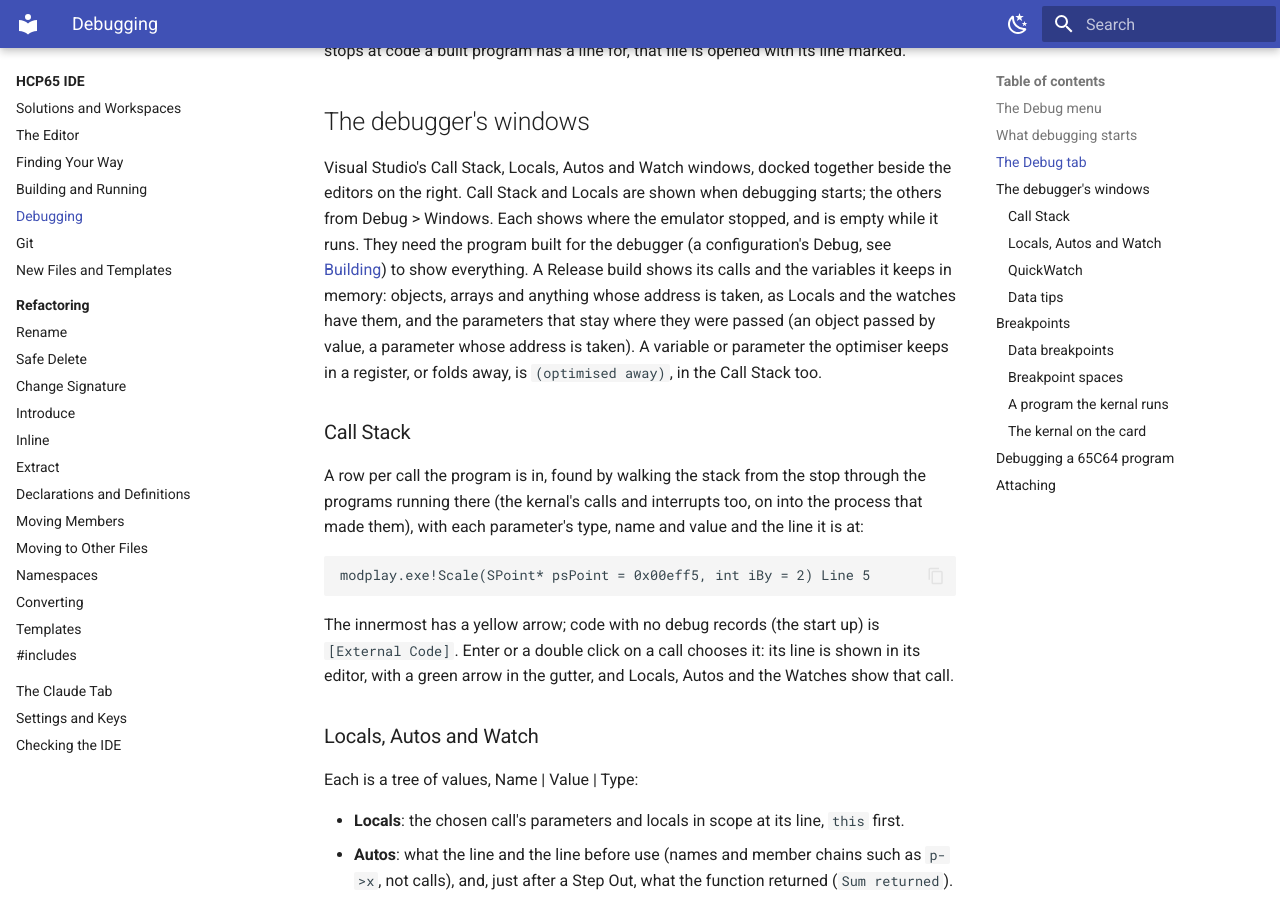
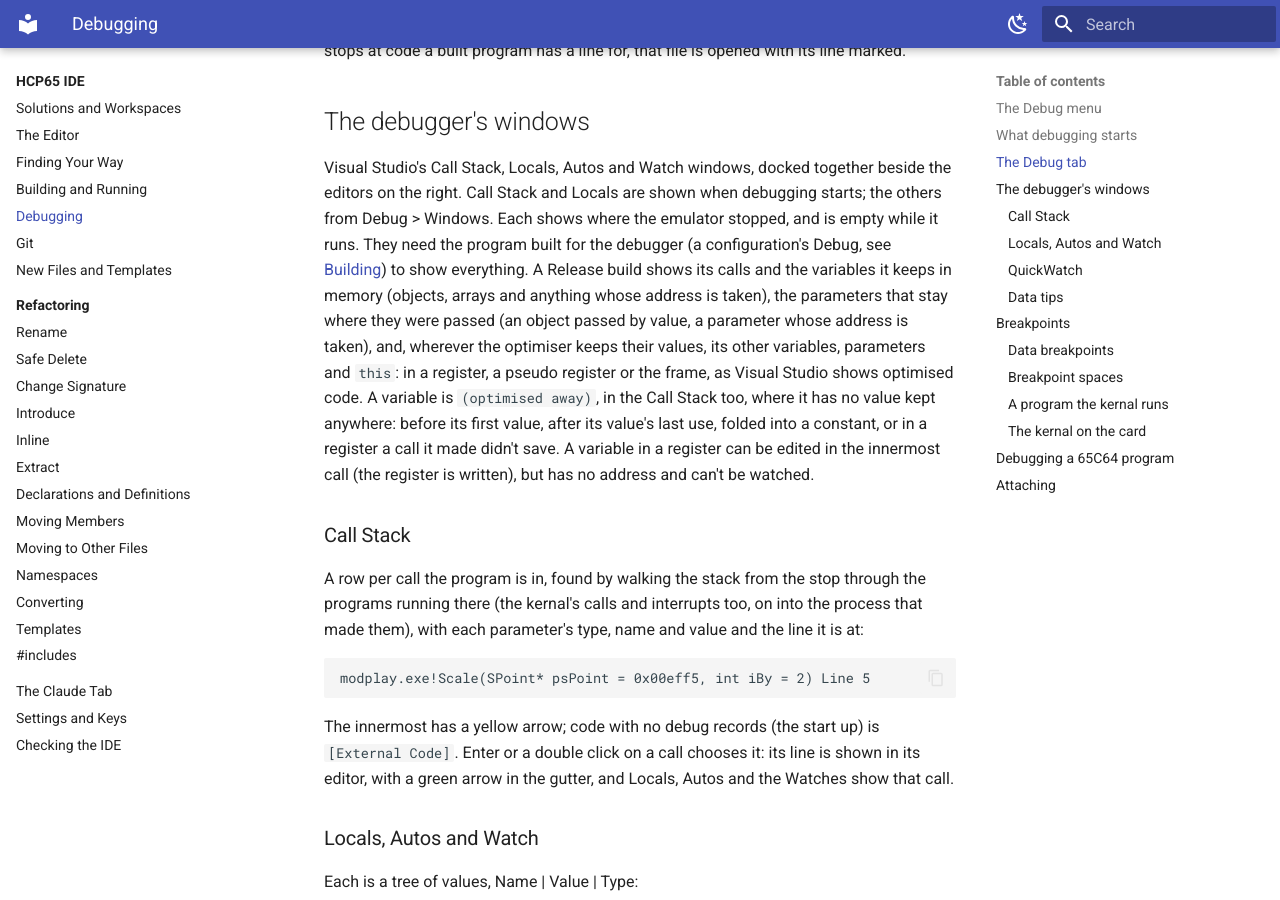
Before and after one commit to andrewpaterson/HCP65, an MkDocs documentation site: the page built from Website/docs/ide/debugging.md, in a window 1280 px wide and 900 px high, scrolled down 2365 px. Built offline with MkDocs 1.6.1 and Material for MkDocs 9.7.7, drawn with Linux system fonts in a browser that asks for light colours; plug-ins that fetch from the network failed and are left out.

Commit message:
debugging.md: Release shows variables wherever the optimiser keeps their values (DebuggerFPlan.txt F1-8)

```diff
--- a/Website/docs/ide/debugging.md
+++ b/Website/docs/ide/debugging.md
@@ -68,10 +68,13 @@ Visual Studio's Call Stack, Locals, Autos and Watch windows, docked together bes
 right.  Call Stack and Locals are shown when debugging starts; the others from Debug > Windows.  Each
 shows where the emulator stopped, and is empty while it runs.  They need the program built for the
 debugger (a configuration's Debug, see [Building](building.md)) to show everything.  A Release build shows
-its calls and the variables it keeps in memory: objects, arrays and anything whose address is taken, as
-Locals and the watches have them, and the parameters that stay where they were passed (an object passed by
-value, a parameter whose address is taken).  A variable or parameter the optimiser keeps in a register, or
-folds away, is `(optimised away)`, in the Call Stack too.
+its calls and the variables it keeps in memory (objects, arrays and anything whose address is taken), the
+parameters that stay where they were passed (an object passed by value, a parameter whose address is taken),
+and, wherever the optimiser keeps their values, its other variables, parameters and `this`: in a register,
+a pseudo register or the frame, as Visual Studio shows optimised code.  A variable is `(optimised away)`,
+in the Call Stack too, where it has no value kept anywhere: before its first value, after its value's last
+use, folded into a constant, or in a register a call it made didn't save.  A variable in a register can be
+edited in the innermost call (the register is written), but has no address and can't be watched.
 
 ### Call Stack
 
```
